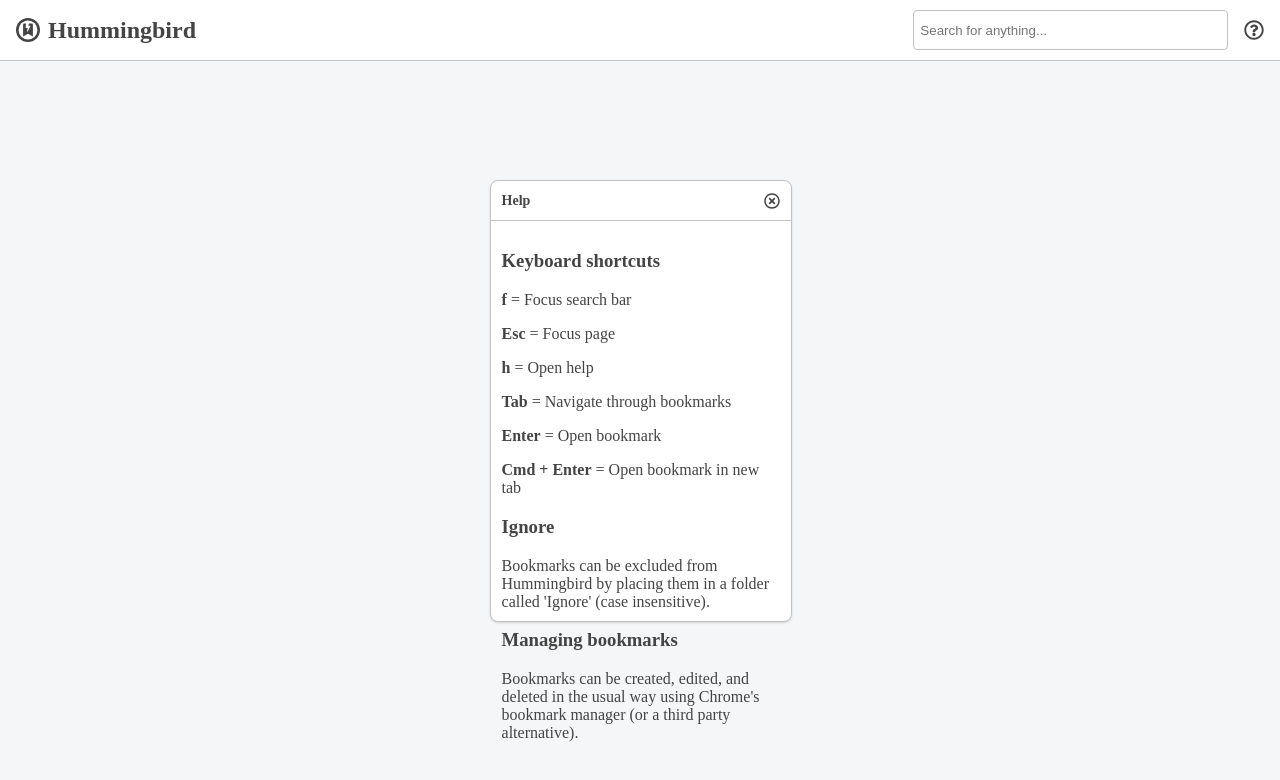
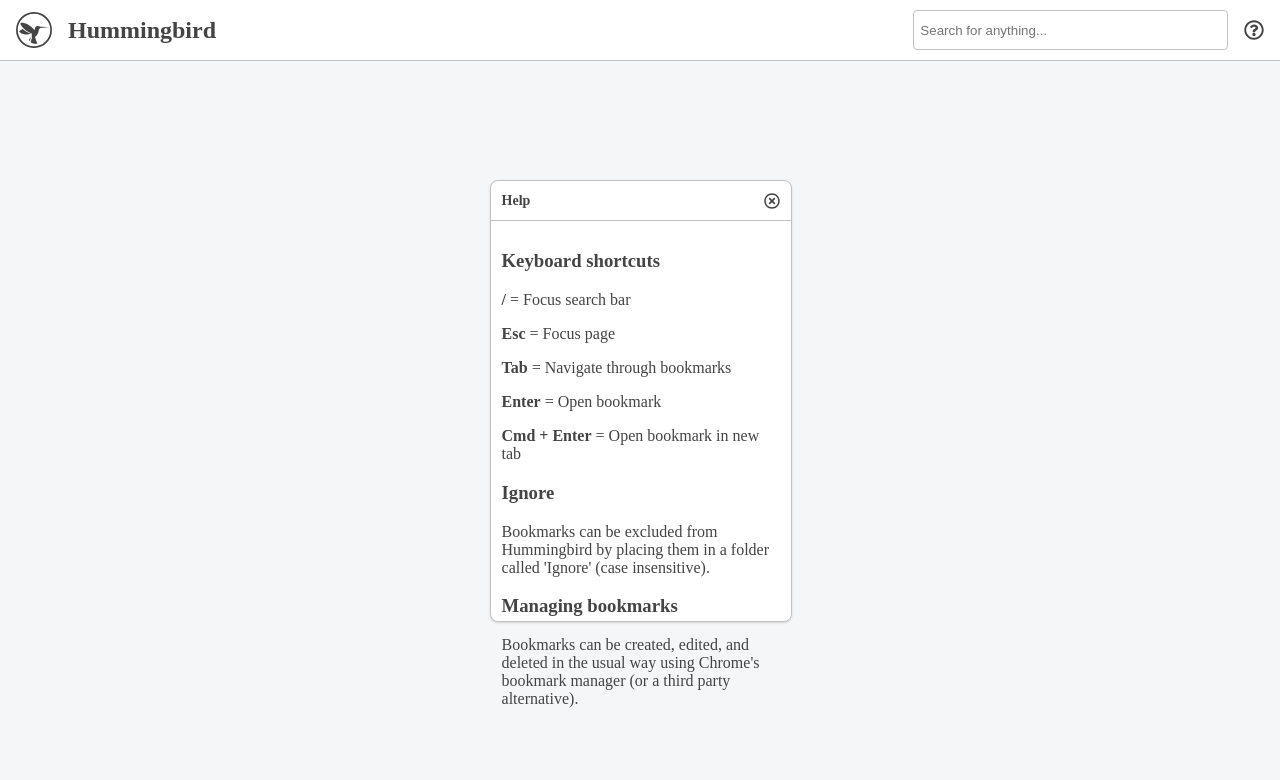
Before and after one commit to aronlebani/hummingbird, a browser extension: page html/index.html in a window 1280 px wide. Both pictures are taken after a click on the picture 1254 px from the left and 30 px from the top of the page. Drawn offline with Linux system fonts and the light colour scheme.

Commit message:
Change logo, update hotkeys

```diff
--- a/css/index.css
+++ b/css/index.css
@@ -62,8 +62,8 @@ input {
 }
 
 #icon {
-  height: 24px;
-  margin-right: 0.5em;
+  height: 36px;
+  margin-right: 1em;
 }
 
 #header-logo {
--- a/html/index.html
+++ b/html/index.html
@@ -12,7 +12,7 @@
     <header>
       <section id="header-inner">
         <div id="header-logo" class="group">
-          <img id="icon" src="/assets/icon.svg" alt="icon">
+          <img id="icon" src="/assets/hummingbird.svg" alt="icon">
           <h1>Hummingbird</h1>
         </div>
         <div class="group">
@@ -30,9 +30,8 @@
         </div>
         <div class="card-body">
           <h3>Keyboard shortcuts</h3>
-          <p><strong>f</strong> = Focus search bar</p>
+          <p><strong>/</strong> = Focus search bar</p>
           <p><strong>Esc</strong> = Focus page</p>
-          <p><strong>h</strong> = Open help</p>
           <p><Strong>Tab</Strong> = Navigate through bookmarks</p>
           <p><Strong>Enter</Strong> = Open bookmark</p>
           <p><strong>Cmd + Enter</strong> = Open bookmark in new tab</p>
--- a/js/index.js
+++ b/js/index.js
@@ -97,15 +97,13 @@ function handleSearch(e) {
 }
 
 function handleKeyup(e) {
+  console.log(e.code)
   switch (e.code) {
-    case "KeyF":
+    case "Slash":
       focusSearch();
       return;
     case "Escape":
       focusPage();
-      return;
-    case "KeyH":
-      openHelp();
       return;
   }
 }
```
Also changed, not shown: assets/favicon-128.png, assets/favicon-16x16.png, assets/favicon-32x32.png, assets/favicon.ico, assets/hummingbird.png (added), assets/hummingbird.svg (added), assets/icon.png (deleted), assets/icon.svg (deleted).
